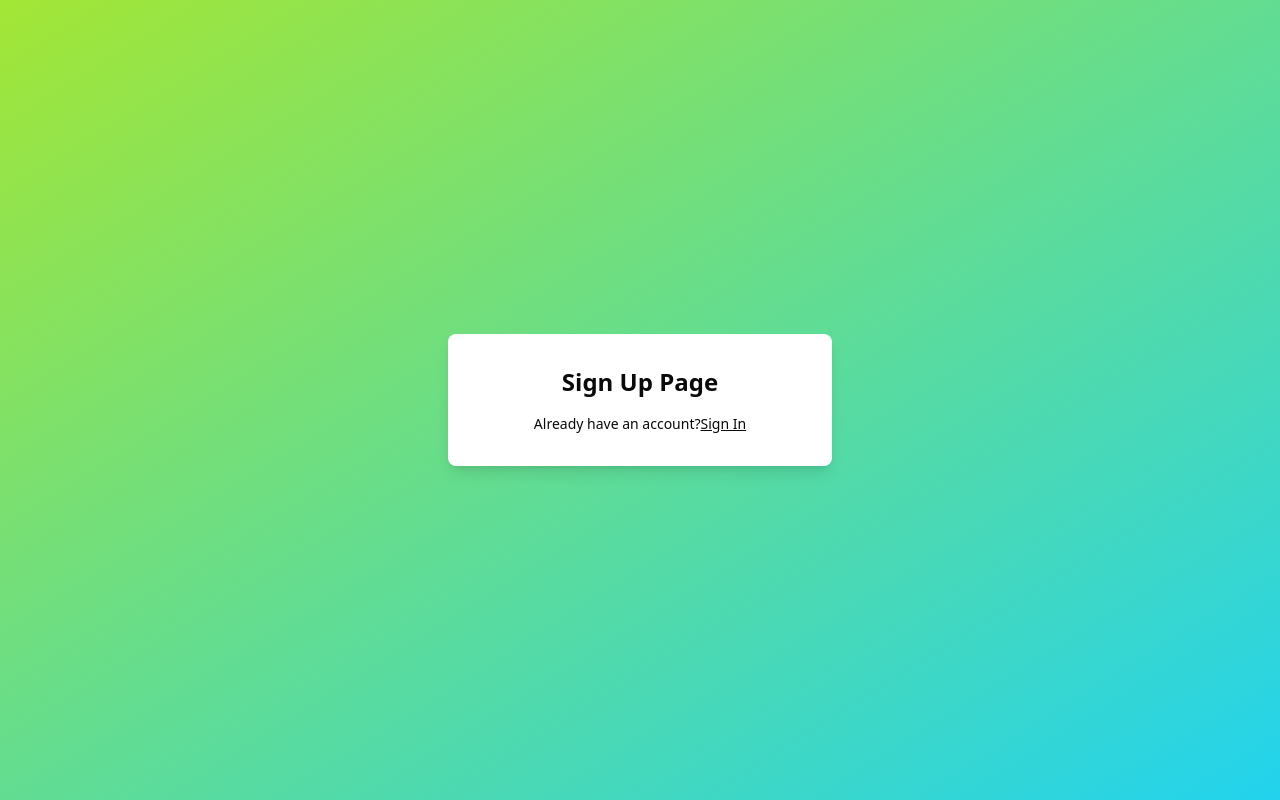
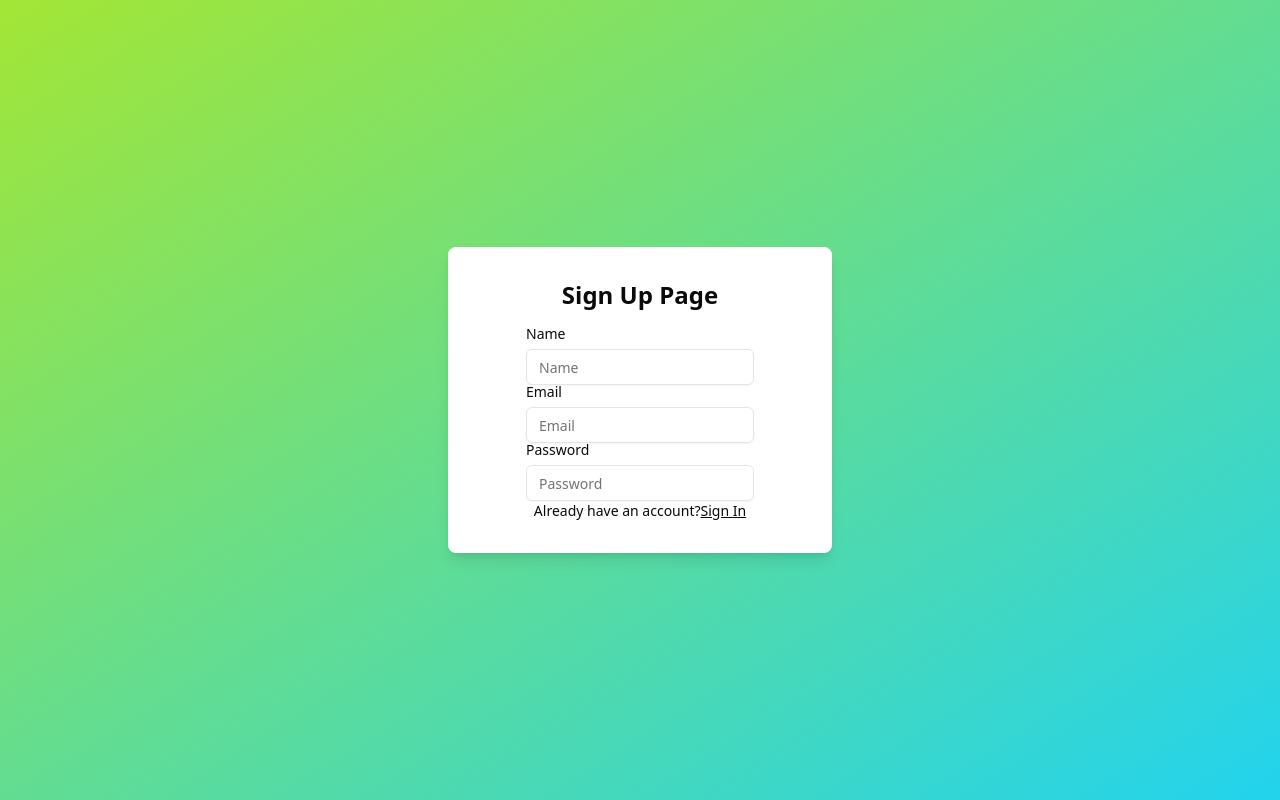
Before and after one commit to MAG1980/TurboRepo_Next_Nest, a Next.js app in the folder apps/web/: page /auth/signup in a window 1280 px wide. Built offline with nearby package versions, Linux system fonts and the light colour scheme.

Commit message:
На страницу регистрации добавлена форма.

```diff
--- a/apps/web/app/auth/signup/page.tsx
+++ b/apps/web/app/auth/signup/page.tsx
@@ -1,12 +1,14 @@
 import { FC } from 'react';
 import Link from 'next/link';
+import { SignupForm } from "@/app/auth/signup/signupForm";
 
 const SignUpPage: FC = () => {
   return (
     <div className="flex w-96 flex-col items-center justify-center rounded-lg bg-white p-8 shadow-lg">
       <h1 className="mb-4 text-center text-2xl font-bold">Sign Up Page</h1>
+      <SignupForm/>
       <div className="flex justify-between text-sm">
-        <p>Already have an account?</p>
+        <p>Already have an account? </p>
         <Link className="underline" href={'/auth/signin'}>
           Sign In
         </Link>
--- /dev/null
+++ b/apps/web/app/auth/signup/signupForm.tsx
@@ -0,0 +1,24 @@
+import React from 'react';
+import { Label } from "@/components/ui/label";
+import { Input } from "@/components/ui/input";
+
+export const SignupForm = () => {
+  return (
+    <form>
+      <div className="flex flex-col gap-2">
+        <Label htmlFor="name">Name</Label>
+        <Input id="name" type="text" name="name" placeholder="Name"/>
+      </div>
+
+      <div className="flex flex-col gap-2">
+        <Label htmlFor="email">Email</Label>
+        <Input id="email" type="email" name="email" placeholder="Email"/>
+      </div>
+
+      <div className="flex flex-col gap-2">
+        <Label htmlFor="password">Password</Label>
+        <Input id="password" type="password" name="password" placeholder="Password"/>
+      </div>
+    </form>
+  );
+};
```
